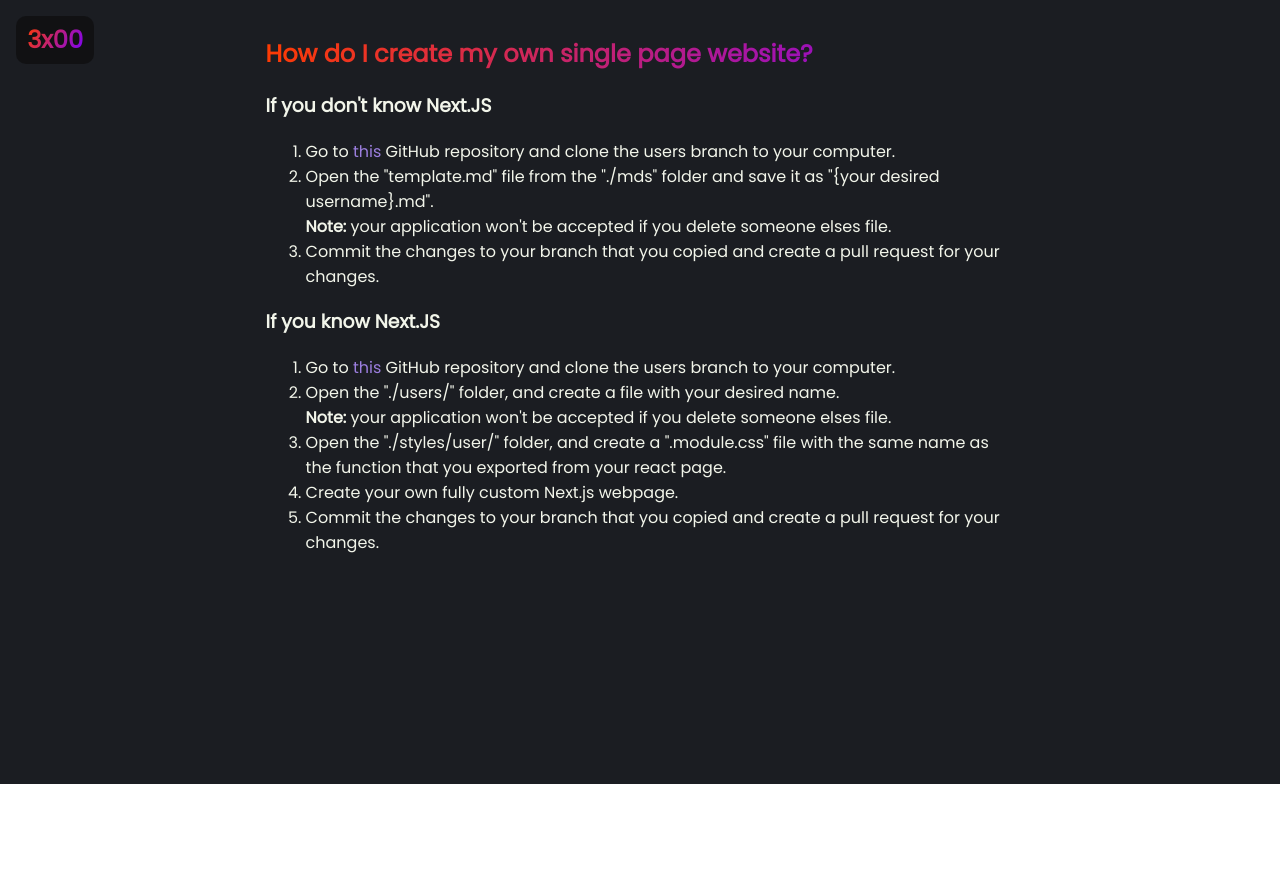
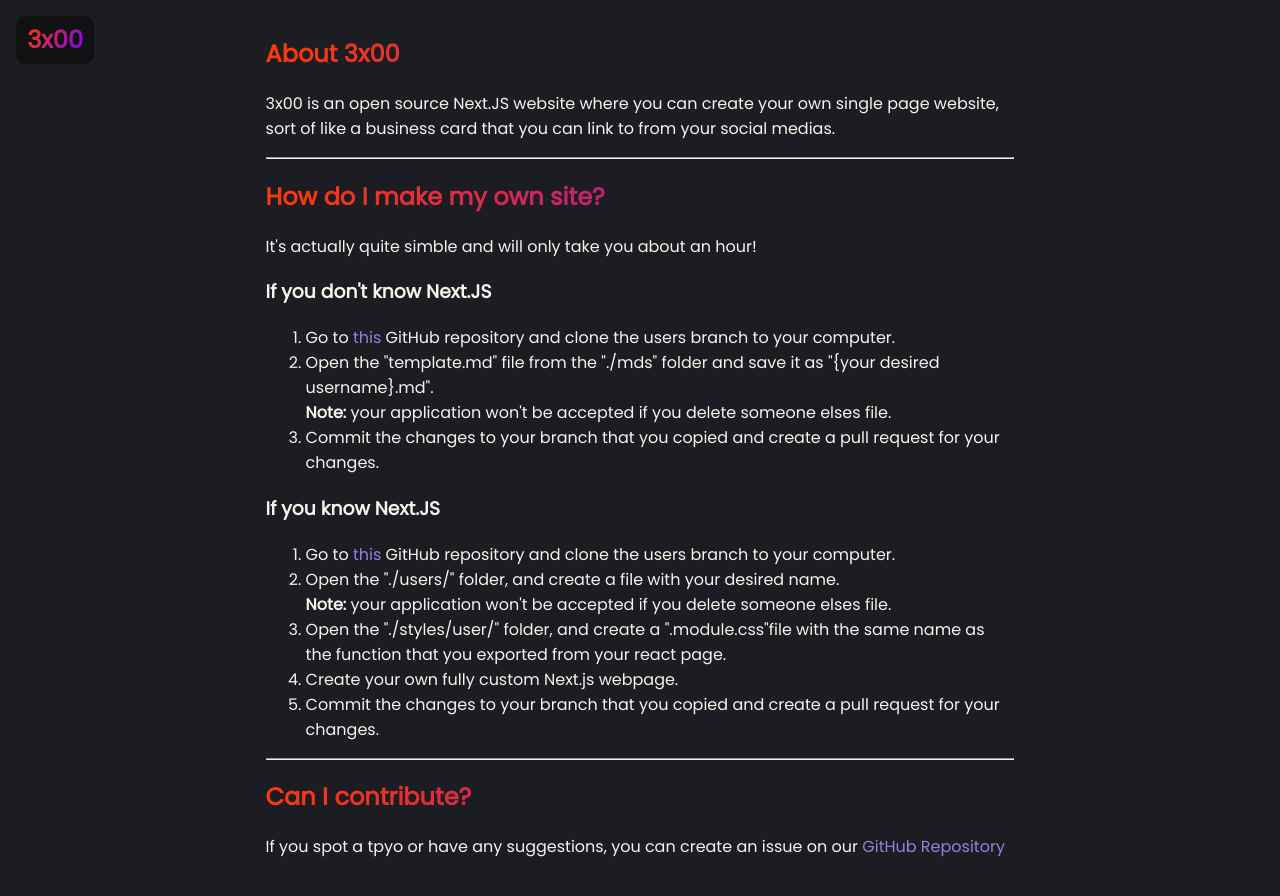
Before and after one commit to graveyardadmin/profilesite, a Next.js app: page /about in a window 1280 px wide. Shown: the top 896 px of the page. Before the commit the page ends 800 px from the top, so only its background shows below. Built offline with nearby package versions, Linux system fonts and the light colour scheme.

Commit message:
Added a center alignment style. Changed 404 and index.js page to use center alignment.

```diff
--- a/pages/404.js
+++ b/pages/404.js
@@ -3,7 +3,7 @@
 
 export default function FourOhFour() {
   return (
-    <div className='template center'>
+    <div className='template center center-section'>
       <section className="template-section">
         <Head>
           <title>404 - Page not found</title>
--- a/pages/about.js
+++ b/pages/about.js
@@ -6,25 +6,71 @@
       <section className="template-section">
         <HomeButton/>
 
-        <h1 className="magic">How do I create my own single page website?</h1>
+        <h2 className="magic">About 3x00</h2>
+
+        <p>
+          3x00 is an open source Next.JS website where you can create your own
+          single page website, sort of like a business card that you can link
+          to from your social medias.
+        </p>
+
+        <hr/>
+
+        <h2 className="magic">How do I make my own site?</h2>
+
+        <p>It's actually quite simble and will only take you about an hour!</p>
 
         <h3>If you don't know Next.JS</h3>
         <ol>
-          <li>Go to <a href="https://github.com/graveyardadmin/profilesite">this</a> GitHub repository and clone the users branch to your computer.</li>
-          <li>Open the {`"template.md"`} file from the {`"./mds"`} folder and save it as {`"{your desired username}.md"`}. <br/><b>Note:</b> your application won't be accepted if you delete someone elses file.</li>
-          <li>Commit the changes to your branch that you copied and create a pull request for your changes.</li>
+          <li>
+            Go to <a href="https://github.com/graveyardadmin/profilesite">this</a> GitHub
+            repository and clone the users branch to your computer.
+          </li>
+          <li>
+            Open the {`"template.md"`} file from the {`"./mds"`} folder and save it
+            as {`"{your desired username}.md"`}. <br/><b>Note:</b> your application
+            won't be accepted if you delete someone elses file.
+          </li>
+          <li>
+            Commit the changes to your branch that you copied and create a pull
+            request for your changes.
+          </li>
         </ol>
 
         <h3>If you know Next.JS</h3>
         <ol>
-          <li>Go to <a href="https://github.com/graveyardadmin/profilesite">this</a> GitHub repository and clone the users branch to your computer.</li>
-          <li>Open the {`"./users/"`} folder, and create a file with your desired name. <br/><b>Note:</b> your application won't be accepted if you delete someone elses file.</li>
-          <li>Open the {`"./styles/user/"`} folder, and create a {`".module.css"`} file with the same name as the function that you exported from your react page.</li>
-          <li>Create your own fully custom Next.js webpage.</li>
-          <li>Commit the changes to your branch that you copied and create a pull request for your changes.</li>
+          <li>
+            Go to <a href="https://github.com/graveyardadmin/profilesite">this</a> GitHub
+            repository and clone the users branch to your computer.
+          </li>
+          <li>
+            Open the {`"./users/"`} folder, and create a file with your desired name.
+            <br/><b>Note:</b> your application won't be accepted if you delete
+            someone elses file.
+          </li>
+          <li>
+            Open the {`"./styles/user/"`} folder, and create a {`".module.css"`}
+            file with the same name as the function that you exported
+            from your react page.
+          </li>
+          <li>
+            Create your own fully custom Next.js webpage.
+          </li>
+          <li>
+            Commit the changes to your branch that you copied and create
+             a pull request for your changes.
+          </li>
         </ol>
+
+        <hr/>
+
+        <h2 className="magic">Can I contribute?</h2>
+        <p>If you spot a tpyo or have any suggestions, you can create an issue on our <a href="https://github.com/graveyardadmin/profilesite/issues/new" rel="noreferrer" target="_blank">GitHub Repository</a></p>
       </section>
 
+      <section className="template-section">
+
+      </section>
     </div>
   )
 }
--- a/pages/index.js
+++ b/pages/index.js
@@ -3,7 +3,7 @@
 
 export default function Home() {
   return (
-    <div className="template">
+    <div className="template center-section">
       <section className='template-section center'>
         <Head>
           <title>3x00</title>
--- a/styles/globals.css
+++ b/styles/globals.css
@@ -30,24 +30,25 @@
   color: var(--ivory);
   font-family: 'Poppins', sans-serif;
 
+  min-height: 100vh;
+  max-height: fit-content;
+
   margin: 0;
   padding: 1rem;
 
   box-sizing: border-box;
 
-  min-height: calc(100vh - 1rem);
-  min-width: calc(100vw - 1rem);
-
-  box-sizing:border-box;
-
-  scroll-behavior: smooth;
+  width: 100%;
 
   display: flex;
-  justify-content: center;
+  flex-direction: column;
+  align-items: center;
 }
 
 section.template-section {
-  width: 60%
+  width: 60%;
+
+  padding-bottom: 5rem;
 }
 
 @media screen and (max-width: 950px) {
@@ -62,6 +63,10 @@
 
 .center {
   text-align: center;
+}
+
+div.center-section{
+  justify-content: center;
 }
 
 .indigo {
```
